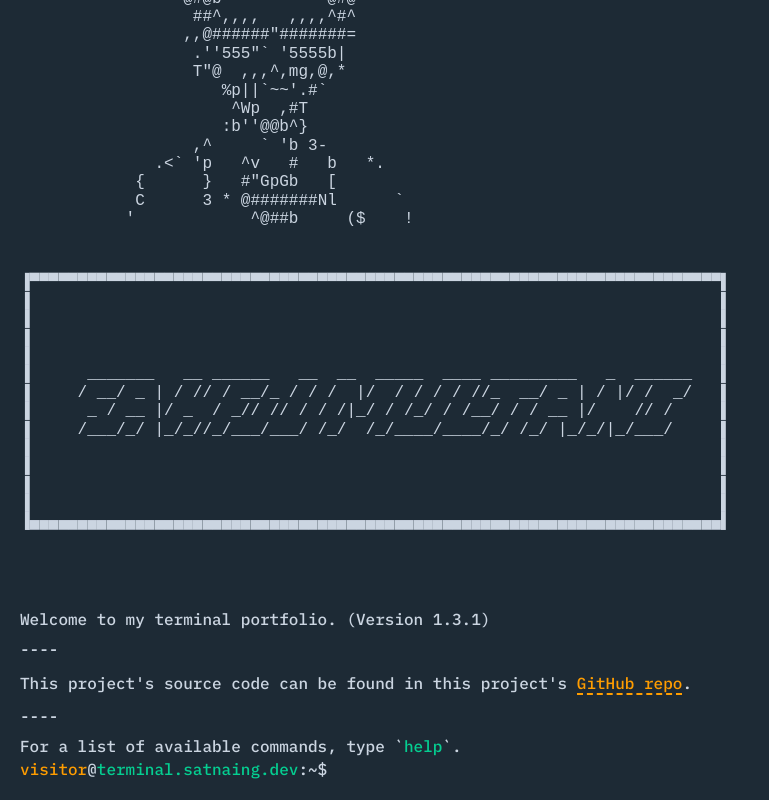
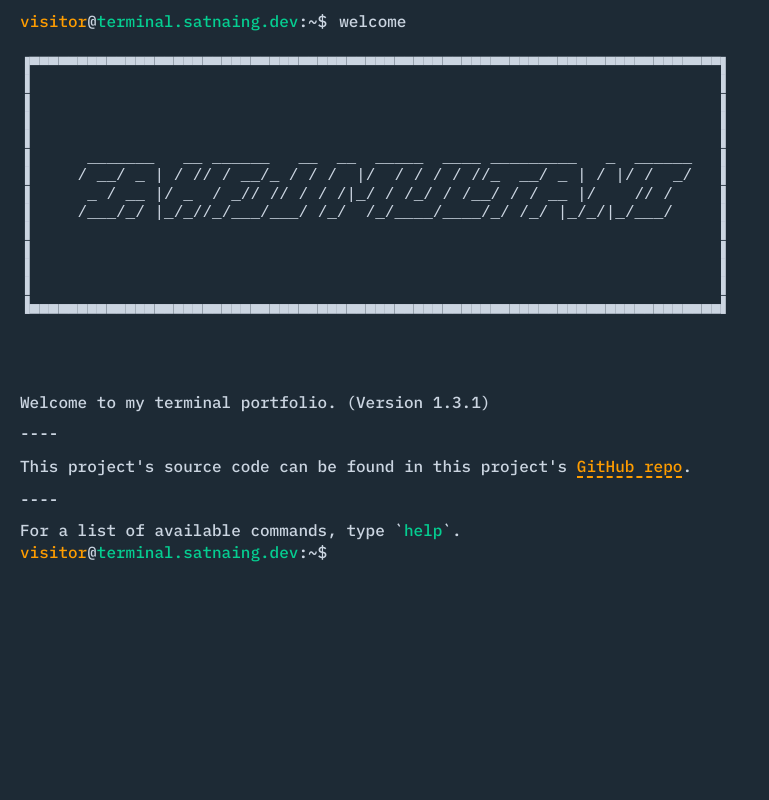
Before and after one commit to sahejmultani/terminal-portfolio-site, a React (Vite) app: page / in a window 1280 px wide. Shown: the whole page, without its empty margins (0-769 px from the left). Built offline with nearby package versions, Linux system fonts and the light colour scheme.

Commit message:
removed reduncancy

```diff
--- a/index.html
+++ b/index.html
@@ -9,7 +9,7 @@
     <meta name="title" content="Terminal Portfolio by Sahej Multani" />
     <meta
       name="description"
-      content="Sahej Multani's terminal portfolio website coded with ReactJS. Sahej Multani is a full-stack developer based in Yangon, Myanmar."
+      content="Sahej Multani's terminal portfolio website coded with ReactJS. Sahej Multani is a full-stack developer."
     />
 
     <!-- Open Graph / Facebook -->
@@ -18,7 +18,7 @@
     <meta property="og:title" content="Terminal Portfolio by Sahej Multani" />
     <meta
       property="og:description"
-      content="Sahej Multani's terminal portfolio website coded with ReactJS. Sahej Multani is a full-stack developer based in Yangon, Myanmar."
+      content="Sahej Multani's terminal portfolio website coded with ReactJS. Sahej Multani is a full-stack developer."
     />
     <meta
       property="og:image"
@@ -31,7 +31,7 @@
     <meta property="twitter:title" content="Terminal Portfolio by Sahej Multani" />
     <meta
       property="twitter:description"
-      content="Sahej Multani's terminal portfolio website coded with ReactJS. Sahej Multani is a full-stack developer based in Yangon, Myanmar."
+      content="Sahej Multani's terminal portfolio website coded with ReactJS. Sahej Multani is a full-stack developer."
     />
     <meta
       property="twitter:image"
--- a/src/components/commands/Welcome.tsx
+++ b/src/components/commands/Welcome.tsx
@@ -2,7 +2,6 @@ import {
   Cmd,
   HeroContainer,
   Link,
-  PreImg,
   PreName,
   PreNameMobile,
   PreWrapper,
@@ -60,7 +59,7 @@ const Welcome: React.FC = () => {
         <Seperator>----</Seperator>
         <div>
           This project's source code can be found in this project's{" "}
-          <Link href="https://github.com/satnaing/terminal-portfolio">
+          <Link href="https://github.com/sahejmultani/terminal-portfolio-site/tree/main">
             GitHub repo
           </Link>
           .
@@ -71,27 +70,7 @@ const Welcome: React.FC = () => {
         </div>
       </div>
       <div className="illu-section">
-        <PreImg>
-          {`
-                       ,##,,eew,
-                     ,##############C
-                  a###############@##
-                 7####^\`^"7W7^"@####
-                 @#@b\`         ^@#@^
-                  ##^,,,,   ,,,,^#^
-                 ,,@######"#######=
-                  .''555"\` '5555b|
-                  T"@  ,,,^,mg,@,*
-                     %p||\`~~'.#\`
-                      ^Wp  ,#T
-                     :b''@@b^}
-                  ,^     \` 'b 3-
-              .<\` 'p   ^v   #   b   *.
-            {      }   #"GpGb   [
-            C      3 * @#######Nl      \`
-           '            ^@##b     ($    !
-         `}
-        </PreImg>
+
       </div>
     </HeroContainer>
   );
```
